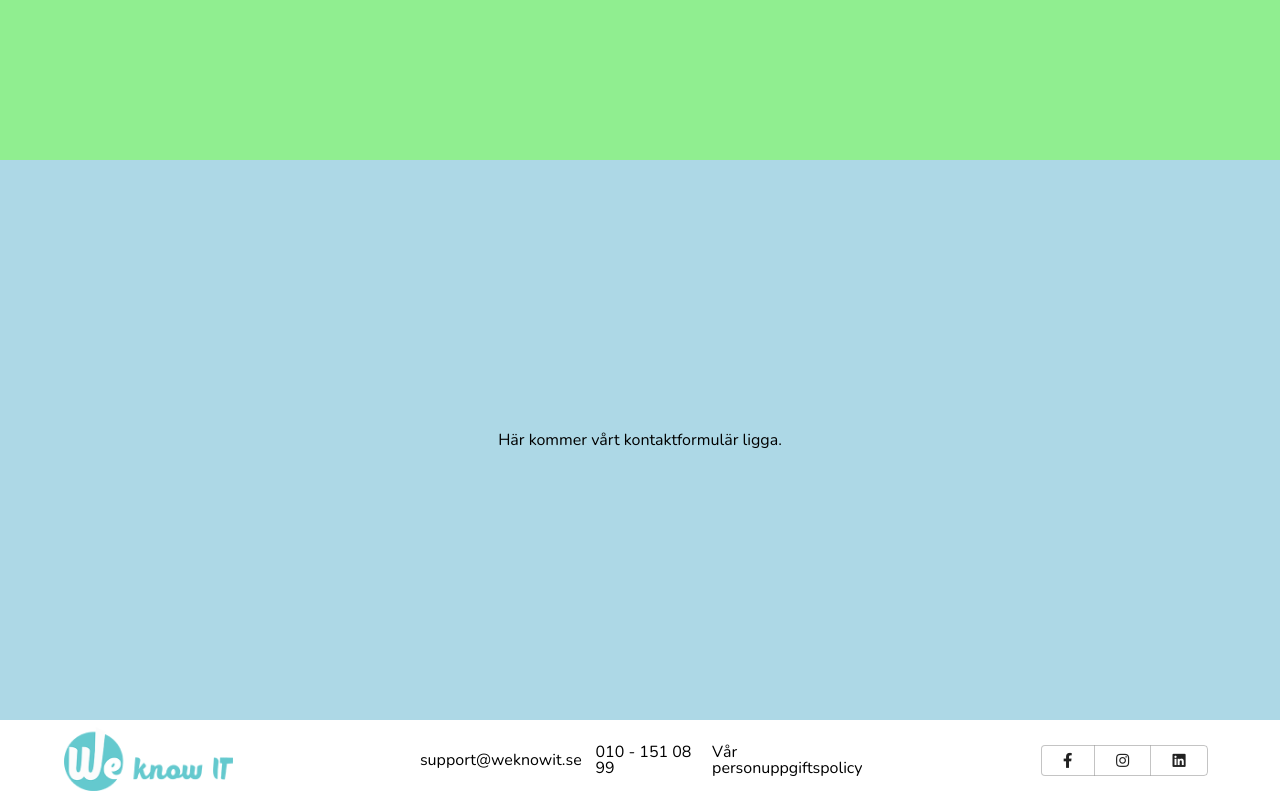
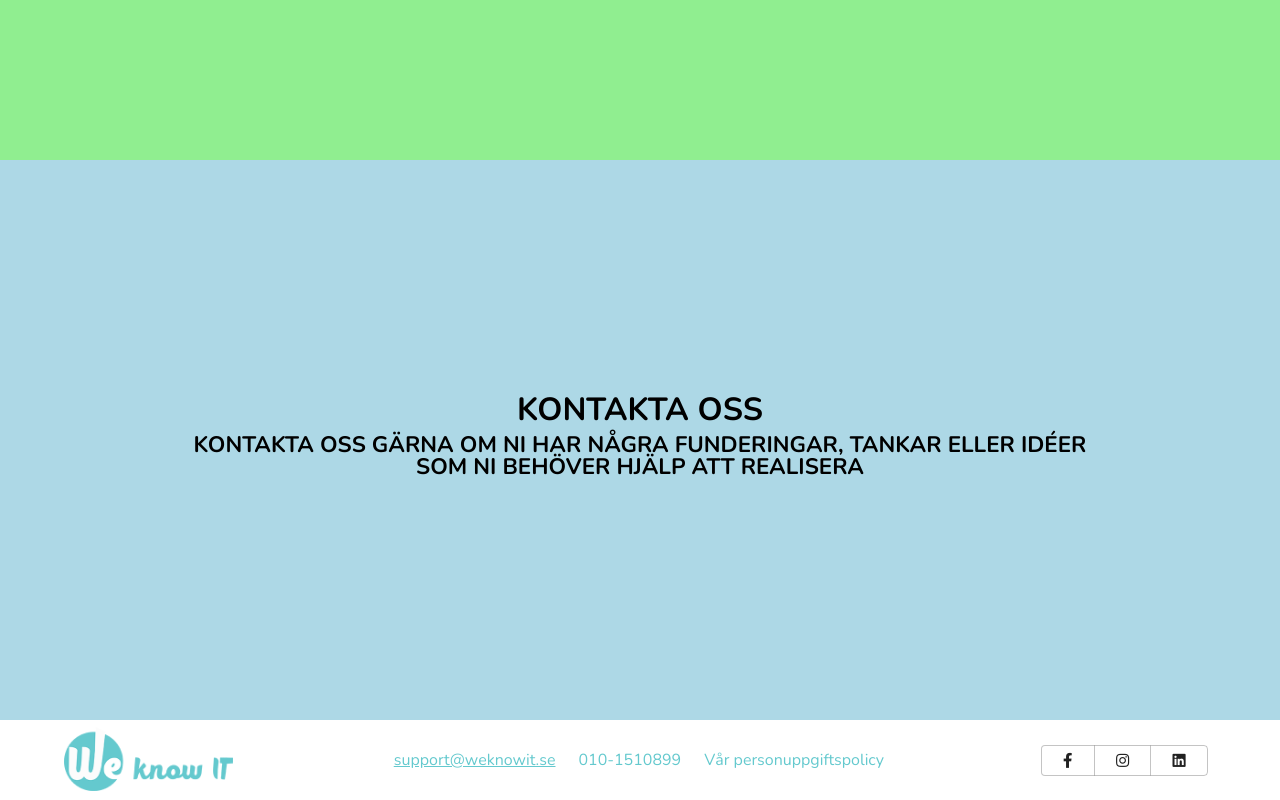
Before and after one commit to johniversen/wkit-website, a React (Create React App) app: page / in a window 1280 px wide. Shown: the part 1680-2480 px from the top of the page. Built offline with nearby package versions, Linux system fonts and the light colour scheme.

Commit message:
implement mailto link in footer

```diff
--- a/src/components/Contact/Contact.jsx
+++ b/src/components/Contact/Contact.jsx
@@ -12,9 +12,23 @@ const Contact = () => {
   height: 35rem;
   `
 
+  const StyledH1 = styled.h1`
+  font-size: 2rem;
+  font-weight: bold;
+  margin-bottom: 0.5rem;
+  `
+
+  const StyledH2 = styled.h2`
+  font-size: 1.4rem;
+  margin-bottom: 0.5rem;
+  font-weight: bold;
+  width: 70%;
+  `
+
   return (
     <StyledSection id="contact">
-      Här kommer vårt kontaktformulär ligga.
+      <StyledH1>KONTAKTA OSS</StyledH1>
+      <StyledH2>KONTAKTA OSS GÄRNA OM NI HAR NÅGRA FUNDERINGAR, TANKAR ELLER IDÉER SOM NI BEHÖVER HJÄLP ATT REALISERA</StyledH2>
     </StyledSection>
   )
 }
--- a/src/components/Footer/Footer.jsx
+++ b/src/components/Footer/Footer.jsx
@@ -5,6 +5,7 @@ import Logo from '../../assets/logo.png';
 import Button from '@material-ui/core/Button';
 import ButtonGroup from '@material-ui/core/ButtonGroup';
 import { makeStyles } from '@material-ui/core/styles';
+import { COLORS } from '../../variables/colors';
 
 const useStyles = makeStyles(theme => ({
   root: {
@@ -19,6 +20,7 @@ const useStyles = makeStyles(theme => ({
 
 const Footer = (props) => {
   const classes = useStyles();
+  const c = { ...COLORS };
 
   const facebookClick = () => {
     window.location.href = "https://www.facebook.com/WeKnowITswe/";
@@ -53,10 +55,12 @@ const Footer = (props) => {
   justify-content: center;
   align-items: center;
   flex-direction: row;
+  width: 100%;
   `
 
   const StyledA = styled.a`
   margin-right: 3%;
+  color: ${c.wkitBlue};
   `
 
   return (
@@ -65,8 +69,8 @@ const Footer = (props) => {
         <HeaderImg />
       </StyledA>
       <StyledASection>
-        <StyledA>support@weknowit.se</StyledA>
-        <StyledA>010 - 151 08 99</StyledA>
+        <StyledA href="mailto:support@weknowit.se">support@weknowit.se</StyledA>
+        <StyledA>010-1510899</StyledA>
         <StyledA>Vår personuppgiftspolicy</StyledA>
       </StyledASection>
       <div className={classes.root}>
```
